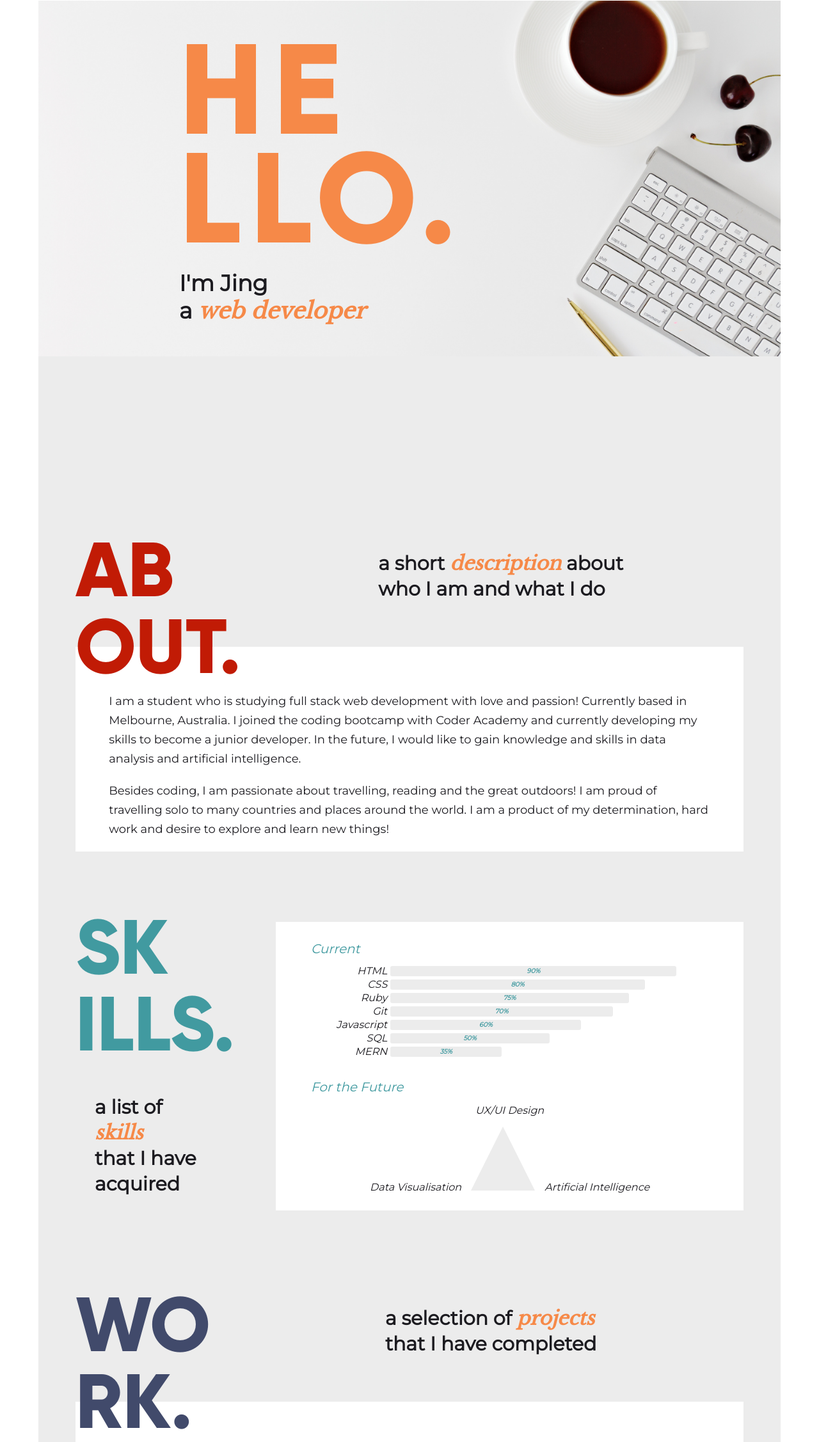
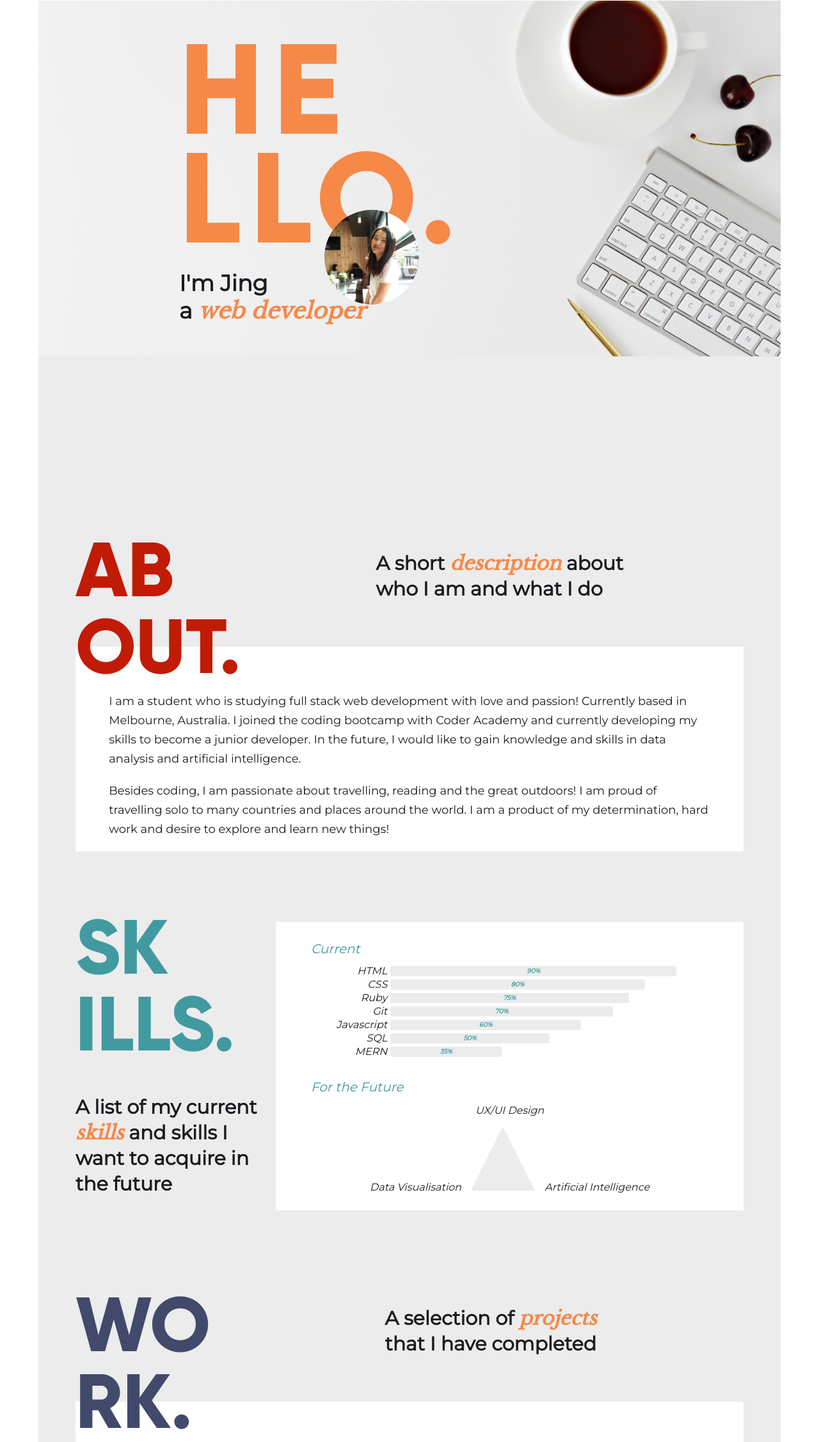
Before and after one commit to jliclaire/jing-portfolio, a plain HTML site: page index.html in a window 1280 px wide. Shown: the part 59-2313 px from the top of the page at 64% size. Drawn offline with nearby package versions, Linux system fonts and the light colour scheme.

Commit message:
add avatar

```diff
--- a/css/components/nav.css
+++ b/css/components/nav.css
@@ -21,14 +21,11 @@
 
 .menu a {
   text-decoration: none;
-  font-weight: bold;
+  font-weight: 600;
   margin-right: 60px;
   color:#F68948;
 }
 
 .menu a:hover {
-  /* transform: scale(1.5); */
   color: #1C1B20;
-  font-size: 1.1rem;
-
 }
--- a/css/contact.css
+++ b/css/contact.css
@@ -39,7 +39,7 @@
   margin-bottom: 10px;
 }
 
-.far, .fab, .fas {
+.fab, .fas {
   font-size: 20px;
   padding-right: 15px;
   color:#1C1B20;
--- a/css/home.css
+++ b/css/home.css
@@ -29,6 +29,18 @@
   letter-spacing: 15px;
 }
 
+#avatar {
+  position: absolute;
+  left: 39.6%;
+  top: 48.4%;
+}
+
+#home img {
+  width: 148px;
+  height: 148px;
+  border-radius: 50%;
+}
+
 #home-text {
   padding-bottom: 50px;
   padding-top:20px;
--- a/css/skill.css
+++ b/css/skill.css
@@ -9,7 +9,7 @@
 #skills-heading {
   float: left;
   margin-top: 30px;
-  width: 20%;
+  width: 30%;
   display: flex;
   flex-direction: column;
 }
@@ -18,11 +18,8 @@
   color: #419AA0;
 }
 
-
 #subheader-skills {
-  padding-left: 30px;
-  margin-top: 50px;
-  margin-bottom: 50px;
+  margin: 50px auto;
 }
 
 #sets-skills {
--- a/index.html
+++ b/index.html
@@ -8,7 +8,7 @@
   <link href="https://fonts.googleapis.com/css?family=Libre+Baskerville|Montserrat" rel="stylesheet">
   <link rel="stylesheet" href="https://use.fontawesome.com/releases/v5.7.2/css/all.css" integrity="sha384-fnmOCqbTlWIlj8LyTjo7mOUStjsKC4pOpQbqyi7RrhN7udi9RwhKkMHpvLbHG9Sr" crossorigin="anonymous">
   <link rel="stylesheet" href="./css/index.css">
-  <title>Jing LI | Web Developer</title>
+  <title>JING LI | Web Developer</title>
 </head>
 <body>
   <div class="container">
@@ -33,6 +33,7 @@
             <h1>HE</h1>
             <h1>LLO.</h1>
           </div>
+          <div id="avatar"><img src="./css/img/avatar.jpg" alt=""></div>
           <div id="home-text">
             <P>I'm Jing</P>
             <p>a <span class="span-font">web developer</span></p>
@@ -47,7 +48,7 @@
             <h1>OUT.</h1>
           </div>
           <div id="subheader-about" class="page-subheader">
-            <p>a short <span class="span-font">description</span> about</p>
+            <p>A short <span class="span-font">description</span> about</p>
             <p>who I am and what I do</p>
           </div>
         </div>
@@ -66,10 +67,8 @@
             <h1>ILLS.</h1>
           </div>
           <div id="subheader-skills" class="page-subheader">
-            <p>a list of</p>
-            <p><span class="span-font">skills</span></p>
-            <p>that I have</p>
-            <p>acquired</p>
+            <p>A list of my current <span class="span-font">skills</span> and skills I want to acquire in the future</p>
+            <!-- <p>acquired</p> -->
           </div>
         </div>
         <div id="sets-skills" class="page-text">
@@ -139,7 +138,7 @@
               <h1>RK.</h1>
             </div>
             <div id="subheader-work" class="page-subheader">
-              <p>a selection of <span class="span-font">projects</span></p>
+              <p>A selection of <span class="span-font">projects</span></p>
               <p>that I have completed</p>
             </div>
           </div>
@@ -205,7 +204,6 @@
                   </div>
                 </div>
               </div>
-
             </div>
           </div>
       </div>
@@ -217,7 +215,7 @@
             <h1>TACT.</h1>
           </div>
           <div id="subheader-contact">
-            <div class="contact-item"><i class="far fa-envelope"></i><p>jingli.claire@gmail.com</p></div>
+            <div class="contact-item"><i class="fas fa-envelope"></i><p>jingli.claire@gmail.com</p></div>
             <div class="contact-item"><i class="fas fa-map-marker-alt"></i><p>Level 13, 120 Spencer Street, Melbourne, VIC 3000</p></div>
             <div class="icons">
               <a href="#"><i class="fab fa-linkedin"></i></a>
```
Also changed, not shown: css/img/avatar.jpg (added), css/img/favicon.ico (deleted).
